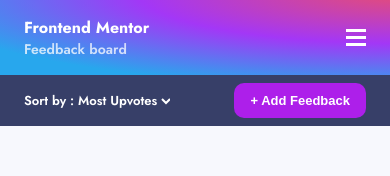
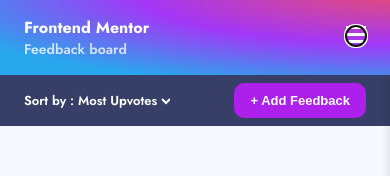
Before and after one commit to omonteon/product-feedback-app, a React (Vite) app: page / in a window 390 px wide. Shown: the top 176 px of the page. Built offline with nearby package versions, Linux system fonts and the light colour scheme.

Commit message:
feat: implemented Drawer component
feat: used Drawer component for main menu in mobile

refactor: updated how Button and Drawer components are imported

```diff
--- a/src/components/Drawer/Drawer.tsx
+++ b/src/components/Drawer/Drawer.tsx
@@ -1,5 +1,54 @@
-function Drawer() {
-  return <div>Drawer</div>;
+import { ReactNode, useEffect, useRef } from "react";
+import FocusTrap from "focus-trap-react";
+import styles from "./drawer.module.css";
+
+interface DrawerProps {
+  isOpen: boolean;
+  toggleButton?: ReactNode;
+  toggle: () => void;
+  children?: ReactNode;
+}
+
+function Drawer({
+  isOpen = false,
+  toggleButton,
+  toggle,
+  children,
+}: DrawerProps) {
+  // Handle 'Escape' key press event to close the drawer
+  useEffect(() => {
+    const handleEscape = (event: KeyboardEvent) => {
+      if (event.code === "Escape" && isOpen) {
+        toggle();
+      }
+    };
+    document.addEventListener("keydown", handleEscape);
+    return () => {
+      document.removeEventListener("keydown", handleEscape);
+    };
+  }, [isOpen, toggle]);
+
+  return (
+    <FocusTrap paused={!isOpen}>
+      <div>
+        {toggleButton}
+        <div className={`${styles.overlay} ${isOpen ? styles.open : ""}`}></div>
+        <aside
+          id="drawer"
+          className={`${styles.drawer} ${isOpen ? styles.open : ""}`}
+          role="dialog"
+          aria-modal="true"
+          aria-labelledby="drawer-title"
+        >
+          <h2 id="drawer-title" tabIndex={-1} className="sr-only">
+            Menu
+          </h2>
+
+          {children}
+        </aside>
+      </div>
+    </FocusTrap>
+  );
 }
 
 export default Drawer;
--- /dev/null
+++ b/src/components/Drawer/drawer.module.css
@@ -0,0 +1,33 @@
+.drawer {
+  position: fixed;
+  right: 0;
+  top: 75px;
+  height: 100%;
+  background: #ffffff;
+  box-shadow: -2px 0 8px rgba(0, 0, 0, 0.1);
+  padding: 20px;
+  width: 70vw;
+  transform: translateX(100%);
+  transition: transform 0.25s ease-in-out;
+  z-index: 3;
+}
+
+.drawer.open {
+  transform: translateX(0);
+}
+
+.overlay {
+  position: fixed;
+  top: 75px;
+  left: 0;
+  width: 100%;
+  height: 100%;
+  z-index: 2;
+  background-color: black;
+  opacity: 0;
+  transition: opacity 0.25s;
+}
+
+.overlay.open {
+  opacity: 0.5;
+}
--- /dev/null
+++ b/src/components/Drawer/index.tsx
@@ -0,0 +1,3 @@
+import Drawer from "./Drawer";
+
+export default Drawer;
--- a/src/pages/Home/home.module.css
+++ b/src/pages/Home/home.module.css
@@ -24,6 +24,12 @@
   line-height: normal;
 }
 
+.main {
+  position: relative;
+  height: 100vh;
+  overflow-x: hidden;
+}
+
 .main header {
   display: flex;
   align-items: center;
--- a/src/pages/Home/index.tsx
+++ b/src/pages/Home/index.tsx
@@ -3,7 +3,8 @@
 import { ReactComponent as HamIcon } from "../../assets/ham-icon.svg";
 import { ReactComponent as ChevronIcon } from "../../assets/chevron-icon.svg";
 import { useState } from "react";
-import Button from "../../components/Button/Button";
+import Button from "../../components/Button";
+import Drawer from "../../components/Drawer";
 
 function HomePage() {
   const [menuOpen, setMenuOpen] = useState(false);
@@ -19,15 +20,32 @@
           <h1>Frontend Mentor</h1>
           <h2>Feedback board</h2>
         </div>
-        {menuOpen ? (
-          <CloseIcon onClick={toggleMenu} />
-        ) : (
-          <HamIcon onClick={toggleMenu} />
-        )}
+        <Drawer
+          isOpen={menuOpen}
+          toggleButton={
+            <Button
+              type="clean"
+              ariaExpanded={menuOpen}
+              ariaControls="drawer"
+              onClick={toggleMenu}
+            >
+              {menuOpen ? <CloseIcon /> : <HamIcon />}
+            </Button>
+          }
+          toggle={toggleMenu}
+        >
+          <Button
+            tabIndex={0}
+            onClick={() => console.log("Click inside drawer")}
+          >
+            button
+          </Button>
+        </Drawer>
       </header>
       <main className={styles.main}>
         <header>
           <p>
+            {/* TODO: Create and use dropdown component here */}
             Sort by : Most Upvotes <ChevronIcon />{" "}
           </p>
           <Button onClick={() => console.log("Add Feedback")}>
```
